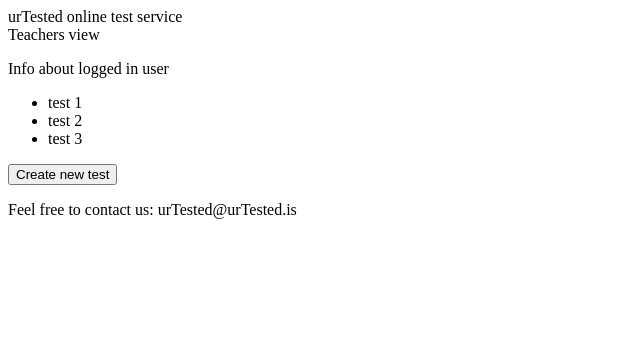
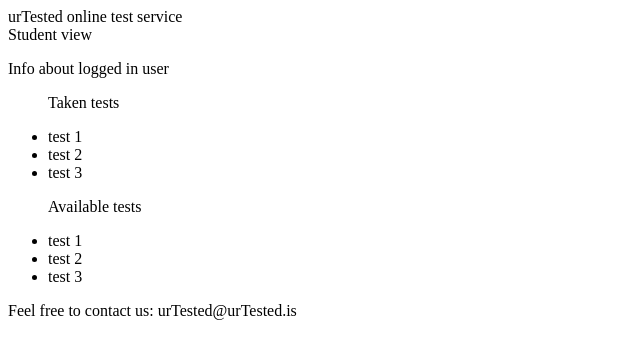
Before and after one commit to WepoRama/urTested, a Django app: page / in a window 1280 px wide. Shown: the top 359 px of the page, without its empty margins (0-640 px from the left). Run offline with Django 3.2, Linux system fonts and the light colour scheme.

Commit message:
StudentView

```diff
--- a/pythonTestCenter/pythonTestCenter/helloWorld/Templates/base.html
+++ b/pythonTestCenter/pythonTestCenter/helloWorld/Templates/base.html
@@ -1,6 +1,6 @@
 <!DOCTYPE html>
 <html>
-<head><title>urTested {%block pagetitle %}{% endblock %}</title></head>
+<head><title>urTested - {%block pagetitle %}{% endblock %}</title></head>
 
 <body>
     <header> urTested online test service </header>
--- /dev/null
+++ b/pythonTestCenter/pythonTestCenter/helloWorld/Templates/studentView.html
@@ -0,0 +1,22 @@
+{% extends 'base.html'%}
+{% block pagetitle %}  Student {% endblock %}
+{% block header %} <header> Student view </header> {% endblock %}
+{% block title %} <p> Info about logged in user </p>{% endblock %}
+{% block form %}
+
+    <form>
+        <ul id="takenTests">
+            <p> Taken tests </p>
+            <li> test 1 </li>
+            <li> test 2 </li>
+            <li> test 3 </li>
+        </ul>
+        <ul id="avilableTests">
+            <p> Available tests </p>
+            <li> test 1 </li>
+            <li> test 2 </li>
+            <li> test 3 </li>
+        </ul>
+    </form>
+
+{% endblock %}
--- a/pythonTestCenter/pythonTestCenter/helloWorld/Templates/teacherView.html
+++ b/pythonTestCenter/pythonTestCenter/helloWorld/Templates/teacherView.html
@@ -1,5 +1,5 @@
 {% extends 'base.html'%}
-
+{% block pagetitle %} Teachers {% endblock %}
 {% block header %} <header> Teachers view </header> {% endblock %}
 {% block title %} <p> Info about logged in user </p>{% endblock %}
 {% block form %}
--- a/pythonTestCenter/pythonTestCenter/helloWorld/views.py
+++ b/pythonTestCenter/pythonTestCenter/helloWorld/views.py
@@ -4,6 +4,6 @@ from django.http import HttpResponse
 from django.template.loader import render_to_string
 def home(request):
     return HttpResponse(render_to_string(
-                                        'teacherView.html',
+                                        'studentView.html',
                                         {'content': 'Welkome to urTested'}
                                         ))
```
Also changed, not shown: 2 other files.
